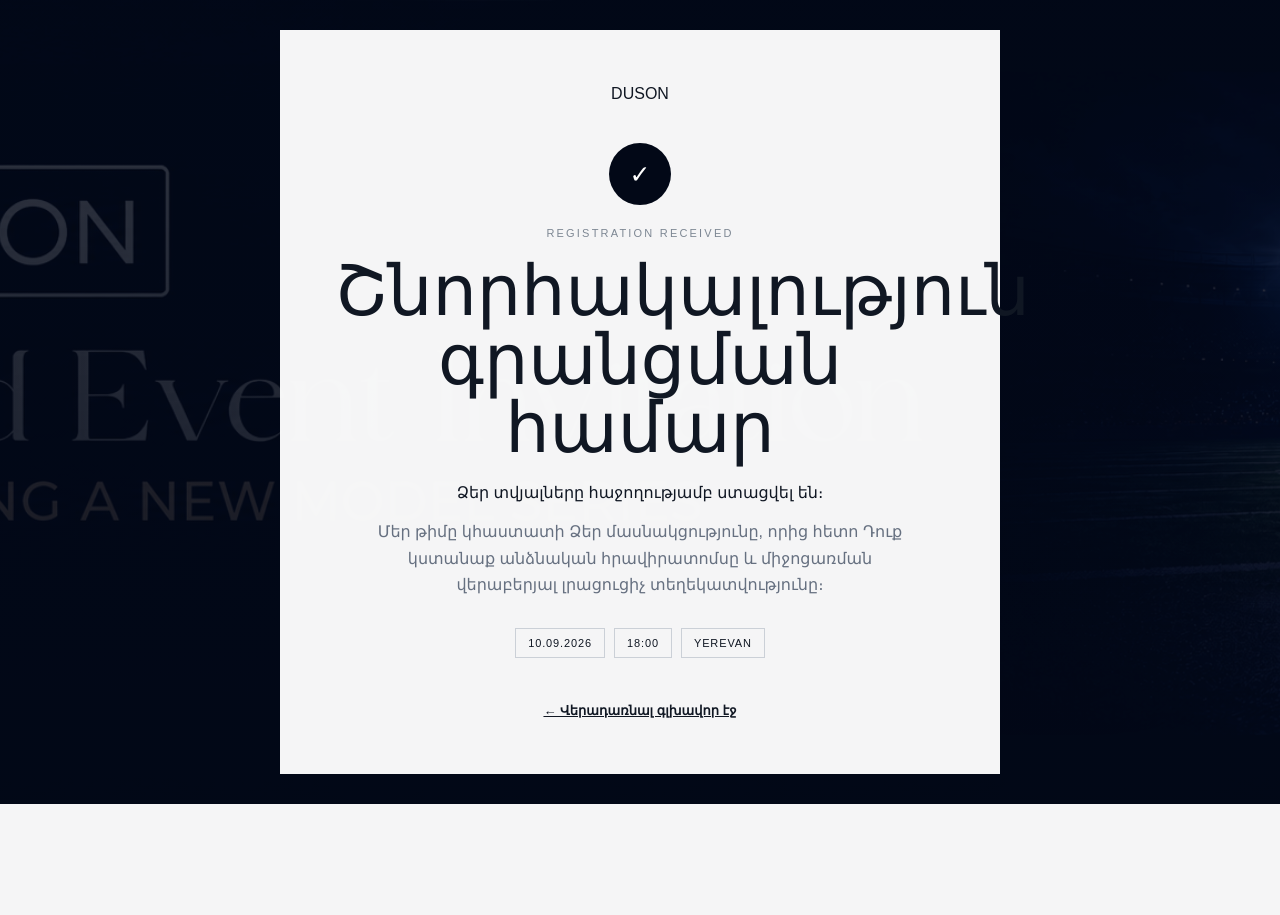
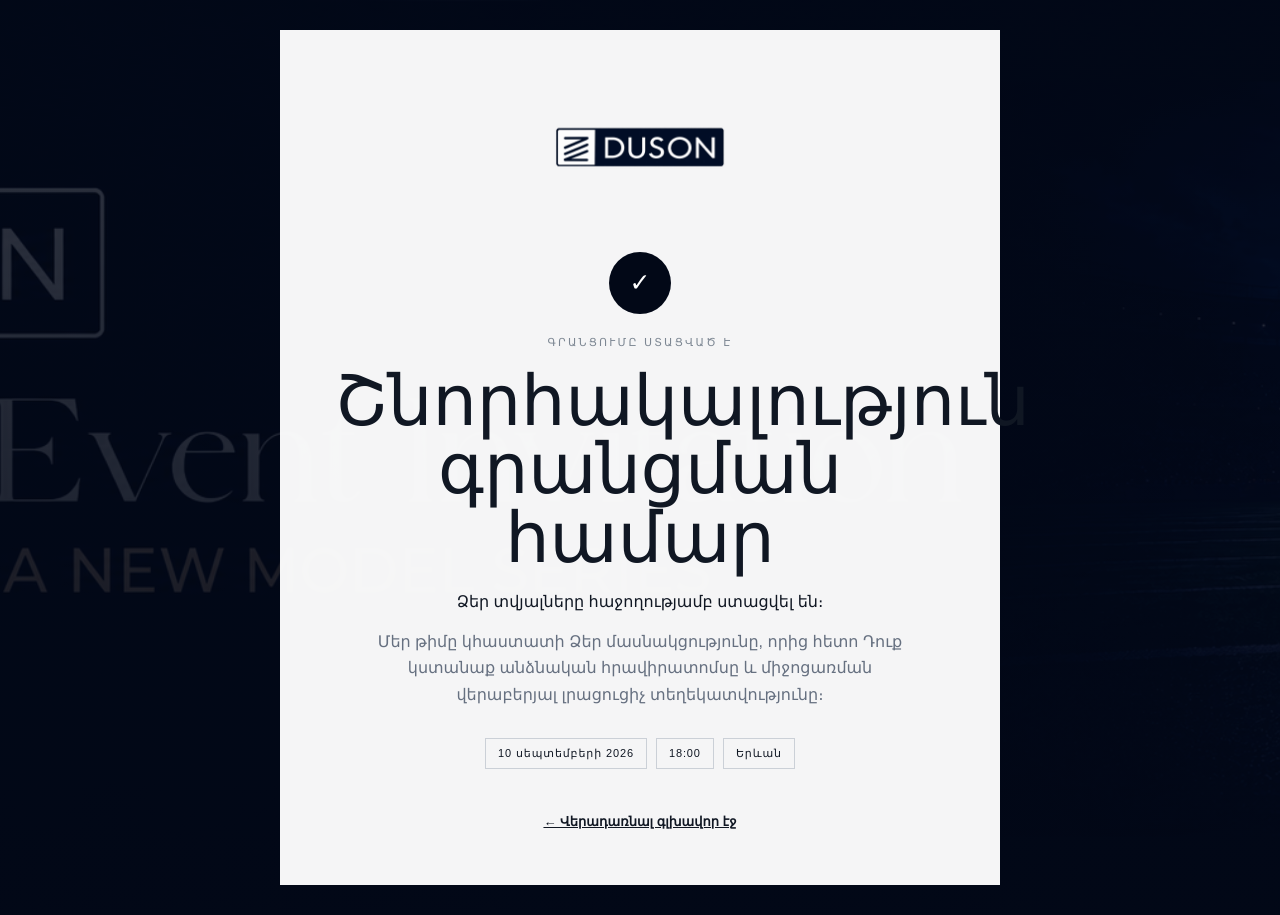
Before and after one commit to khachatryan1988/duson-invitation, a Flask app: page /1/thank-you in a window 1280 px wide. Before the commit the page ends 804 px from the top, so only its background shows below. Run offline with Flask 3, Linux system fonts and the light colour scheme.

Commit message:
Fix multilingual result pages

```diff
--- a/static/css/style.css
+++ b/static/css/style.css
@@ -1802,3 +1802,35 @@ tbody tr:hover {
     }
 
 }
+
+/* ===================================================== */
+/* RESULT PAGE LOGO */
+/* ===================================================== */
+
+.result-logo {
+    display: flex;
+    justify-content: center;
+    align-items: center;
+
+    margin-bottom: 20px;
+}
+
+.result-logo img {
+    display: block;
+
+    width: 190px;
+    max-width: 100%;
+
+    height: auto;
+
+    object-fit: contain;
+}
+
+
+@media (max-width: 720px) {
+
+    .result-logo img {
+        width: 155px;
+    }
+
+}
--- a/templates/thank_you.html
+++ b/templates/thank_you.html
@@ -1,61 +1,108 @@
 {% extends "base.html" %}
 
-{% block title %}Շնորհակալություն — DUSON{% endblock %}
+{% block title %}{{ t.thank_you_title }} — DUSON{% endblock %}
 
 {% block body %}
 
+<!-- ===================================================== -->
+<!-- THANK YOU PAGE -->
+<!-- ===================================================== -->
+
 <section class="result-page">
 
+    <!-- BACKGROUND -->
     <div class="result-bg"></div>
 
+
+    <!-- RESULT CARD -->
     <div class="result-card">
 
-        <div class="logo-badge dark-logo">
-            <span class="logo-mark">
-                <i></i>
-                <i></i>
-                <i></i>
-            </span>
 
-            <span class="logo-text">
-                DUSON
-            </span>
+        <!-- ================================================= -->
+        <!-- LOGO -->
+        <!-- ================================================= -->
+
+        <div class="result-logo">
+
+            <img
+                    src="{{ url_for('static', filename='images/duson-logo.png') }}"
+                    alt="DUSON"
+            >
+
         </div>
+
+
+        <!-- ================================================= -->
+        <!-- SUCCESS ICON -->
+        <!-- ================================================= -->
 
         <div class="result-icon">
             ✓
         </div>
 
+
+        <!-- ================================================= -->
+        <!-- KICKER -->
+        <!-- ================================================= -->
+
         <p class="result-kicker">
-            REGISTRATION RECEIVED
+            {{ t.registration_received }}
         </p>
 
+
+        <!-- ================================================= -->
+        <!-- TITLE -->
+        <!-- ================================================= -->
+
         <h1>
-            Շնորհակալություն<br>
-            գրանցման համար
+            {{ t.thank_you_title }}
         </h1>
 
+
+        <!-- ================================================= -->
+        <!-- TEXT -->
+        <!-- ================================================= -->
+
         <p class="result-text">
-            Ձեր տվյալները հաջողությամբ ստացվել են։
+            {{ t.thank_you_text }}
         </p>
 
+
         <p class="result-text muted-result">
-            Մեր թիմը կհաստատի Ձեր մասնակցությունը, որից հետո
-            Դուք կստանաք անձնական հրավիրատոմսը և միջոցառման
-            վերաբերյալ լրացուցիչ տեղեկատվությունը։
+            {{ t.thank_you_details }}
         </p>
 
+
+        <!-- ================================================= -->
+        <!-- EVENT META -->
+        <!-- ================================================= -->
+
         <div class="result-meta">
-            <span>10.09.2026</span>
-            <span>18:00</span>
-            <span>YEREVAN</span>
+
+            <span>
+                {{ t.date_value }}
+            </span>
+
+            <span>
+                {{ t.time_value }}
+            </span>
+
+            <span>
+                {{ t.location_value }}
+            </span>
+
         </div>
 
+
+        <!-- ================================================= -->
+        <!-- BACK LINK -->
+        <!-- ================================================= -->
+
         <a
-            class="back-link"
-            href="{{ url_for('index') }}"
+                class="back-link"
+                href="{{ url_for('index', lang=lang) }}"
         >
-            ← Վերադառնալ գլխավոր էջ
+            ← {{ t.back_home }}
         </a>
 
     </div>
```
Also changed, not shown: templates/already_registered.html (+46 -19 lines).
